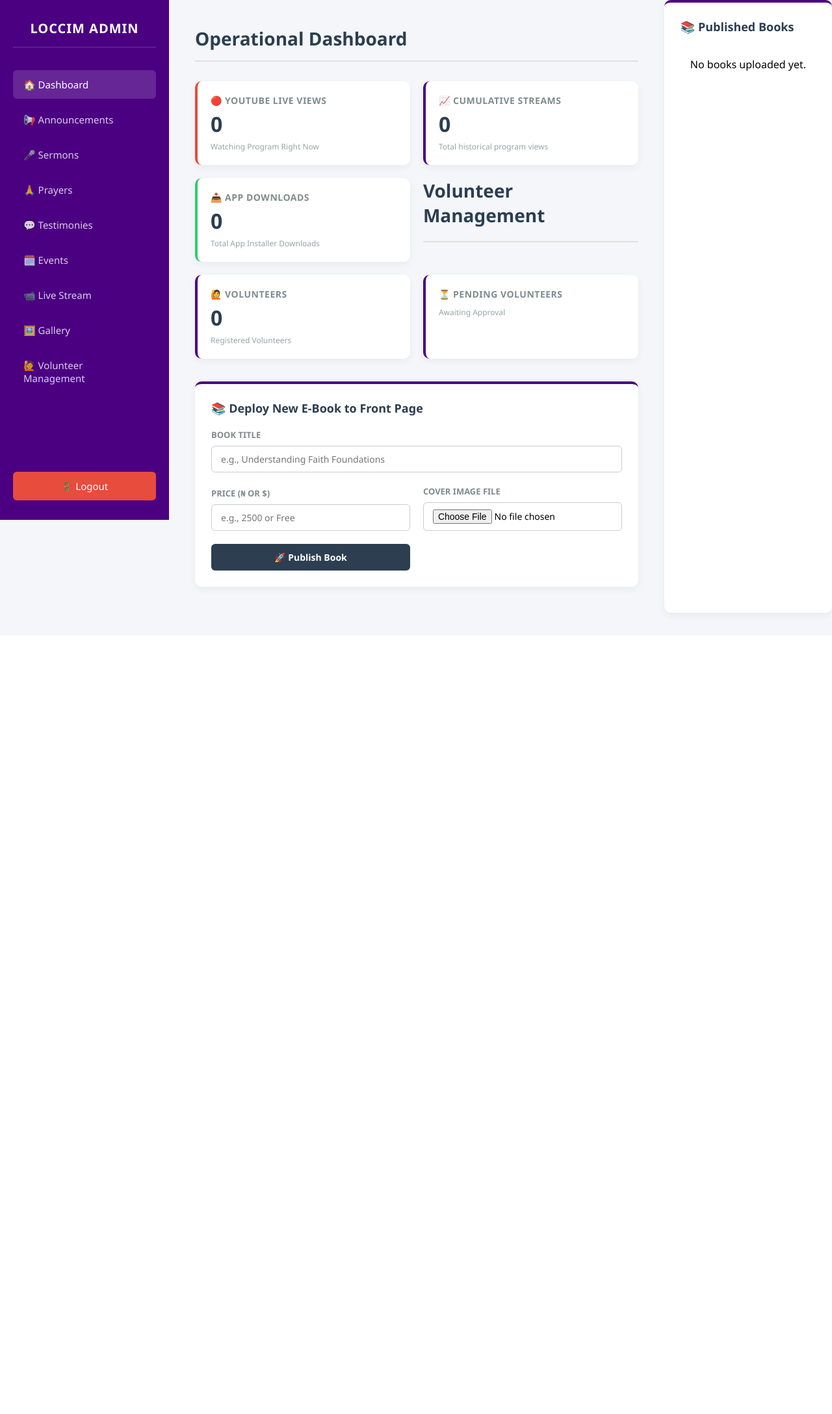
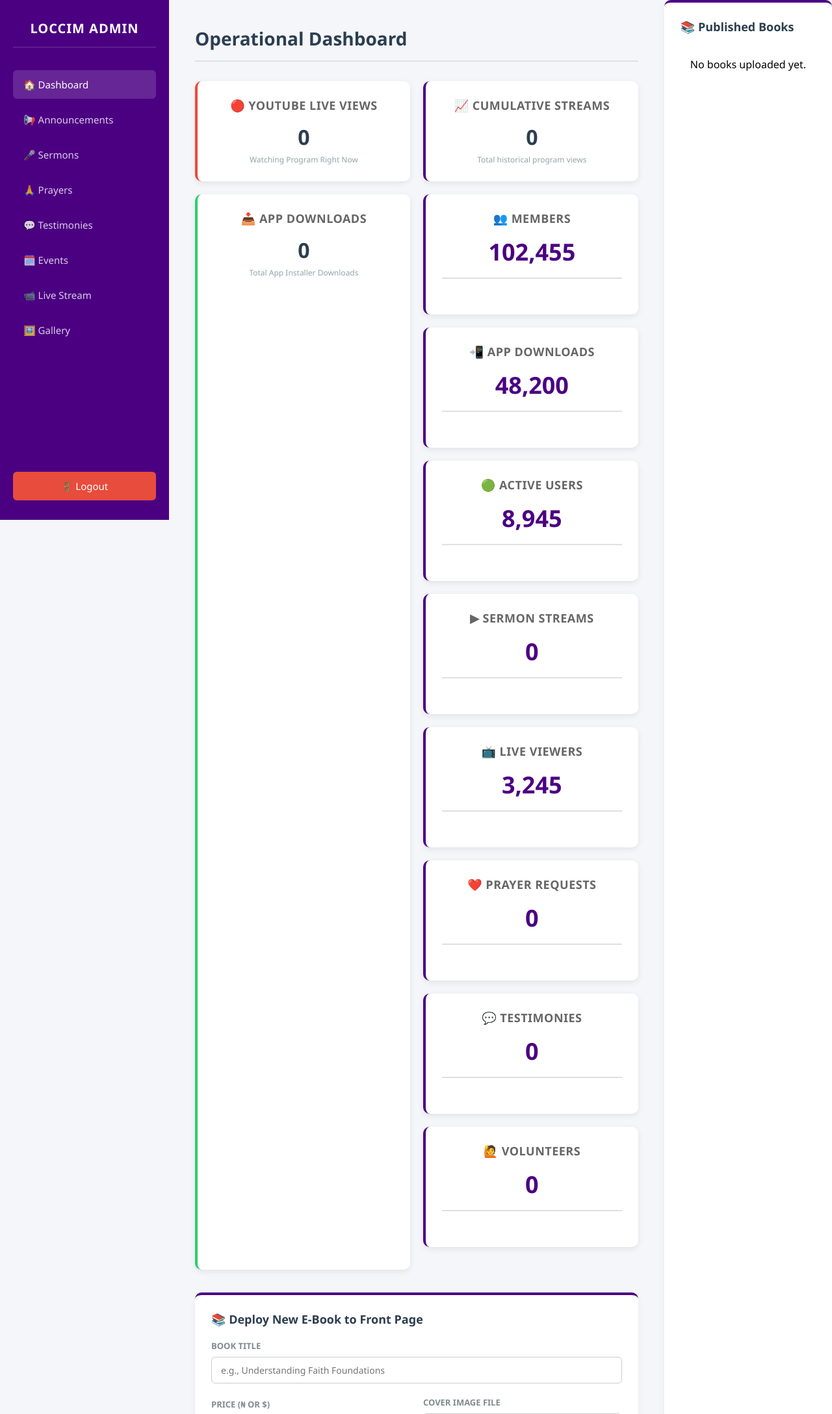
Before and after one commit to larrybmedia/loccim_app, a Flask app: page /dashboard in a window 1280 px wide. Shown: the top 2176 px of the page at 65% size. Before the commit the page ends 953 px from the top, so only its background shows below. Run offline with Flask 3, Linux system fonts and the light colour scheme; a user stored in the database is signed in; data that the repository does not hold is empty.

Commit message:
Update admin dashboard volunteer management

```diff
--- a/templates/dashboard.html
+++ b/templates/dashboard.html
@@ -289,6 +289,32 @@
         .amazon-delete-btn:hover {
             background: #c0392b;
         }
+
+        .stats-grid{
+            display:grid;
+            grid-template-columns:repeat(auto-fit,minmax(240px,1fr));
+            gap:20px;
+            margin-bottom:35px;
+        }
+
+        .card{
+            background:#fff;
+            border-radius:10px;
+            padding:25px;
+            text-align:center;
+            box-shadow:0 3px 10px rgba(0,0,0,.08);
+        }
+
+        .card h3{
+            color:#666;
+            margin-bottom:10px;
+            font-size:18px;
+        }
+
+        .card h1{
+            color:#4b0082;
+            font-size:36px;
+        }
     </style>
 </head>
 <body>
@@ -303,7 +329,6 @@
     <a href="/events">🗓️ Events</a>
     <a href="/livestream">📹 Live Stream</a>
     <a href="/gallery">🖼️ Gallery</a>
-    <a href="/volunteers">🙋 Volunteer Management</a>
     <a href="/logout" class="logout-btn">🚪 Logout</a>
 </div>
 
@@ -326,28 +351,49 @@
             <div class="value" id="appDownloadsCount">{{ app_downloads if app_downloads else '0' }}</div>
             <div class="subtitle">Total App Installer Downloads</div>
         </div>
+        <div class="stats-grid">
 
-        <h1>Volunteer Management</h1>
+        <div class="card">
+            <h3>👥 Members</h3>
+            <h1 id="members">0</h1>
+        </div>
+
+        <div class="card">
+            <h3>📲 App Downloads</h3>
+            <h1 id="downloads">0</h1>
+        </div>
+
+        <div class="card">
+            <h3>🟢 Active Users</h3>
+            <h1 id="active_users">0</h1>
+        </div>
+
+        <div class="card">
+            <h3>▶ Sermon Streams</h3>
+            <h1 id="sermon_streams">0</h1>
+        </div>
+
+        <div class="card">
+            <h3>📺 Live Viewers</h3>
+            <h1 id="live_viewers">0</h1>
+        </div>
+
+        <div class="card">
+            <h3>❤️ Prayer Requests</h3>
+            <h1 id="prayer_requests">0</h1>
+        </div>
+
+        <div class="card">
+            <h3>💬 Testimonies</h3>
+            <h1 id="testimonies">0</h1>
+        </div>
+
         <div class="card">
             <h3>🙋 Volunteers</h3>
-            <div class="value">
-                {{ volunteer_count if volunteer_count else '0' }}
-            </div>
-            <div class="subtitle">
-                Registered Volunteers
-            </div>
+            <h1 id="volunteers">0</h1>
         </div>
-        <div class="card">
-            <h3>⏳ Pending Volunteers</h3>
 
-            <div class="value">
-                {{ pending_volunteers }}
-            </div>
-
-            <div class="subtitle">
-                Awaiting Approval
-            </div>
-        </div>
+    </div>
     </div>
 
     <div class="management-section">
@@ -495,6 +541,39 @@
 
     });
 
+async function loadDashboardStats(){
+
+    const response = await fetch("/api/dashboard/stats");
+
+    const data = await response.json();
+
+    document.getElementById("members").innerText =
+        data.members.toLocaleString();
+
+    document.getElementById("downloads").innerText =
+        data.downloads.toLocaleString();
+
+    document.getElementById("active_users").innerText =
+        data.active_users.toLocaleString();
+
+    document.getElementById("sermon_streams").innerText =
+        data.sermon_streams.toLocaleString();
+
+    document.getElementById("live_viewers").innerText =
+        data.live_viewers.toLocaleString();
+
+    document.getElementById("prayer_requests").innerText =
+        data.prayer_requests.toLocaleString();
+
+    document.getElementById("testimonies").innerText =
+        data.testimonies.toLocaleString();
+
+    document.getElementById("volunteers").innerText =
+        data.volunteers.toLocaleString();
+}
+
+loadDashboardStats();
+
 </script>
 
 </body>
```
